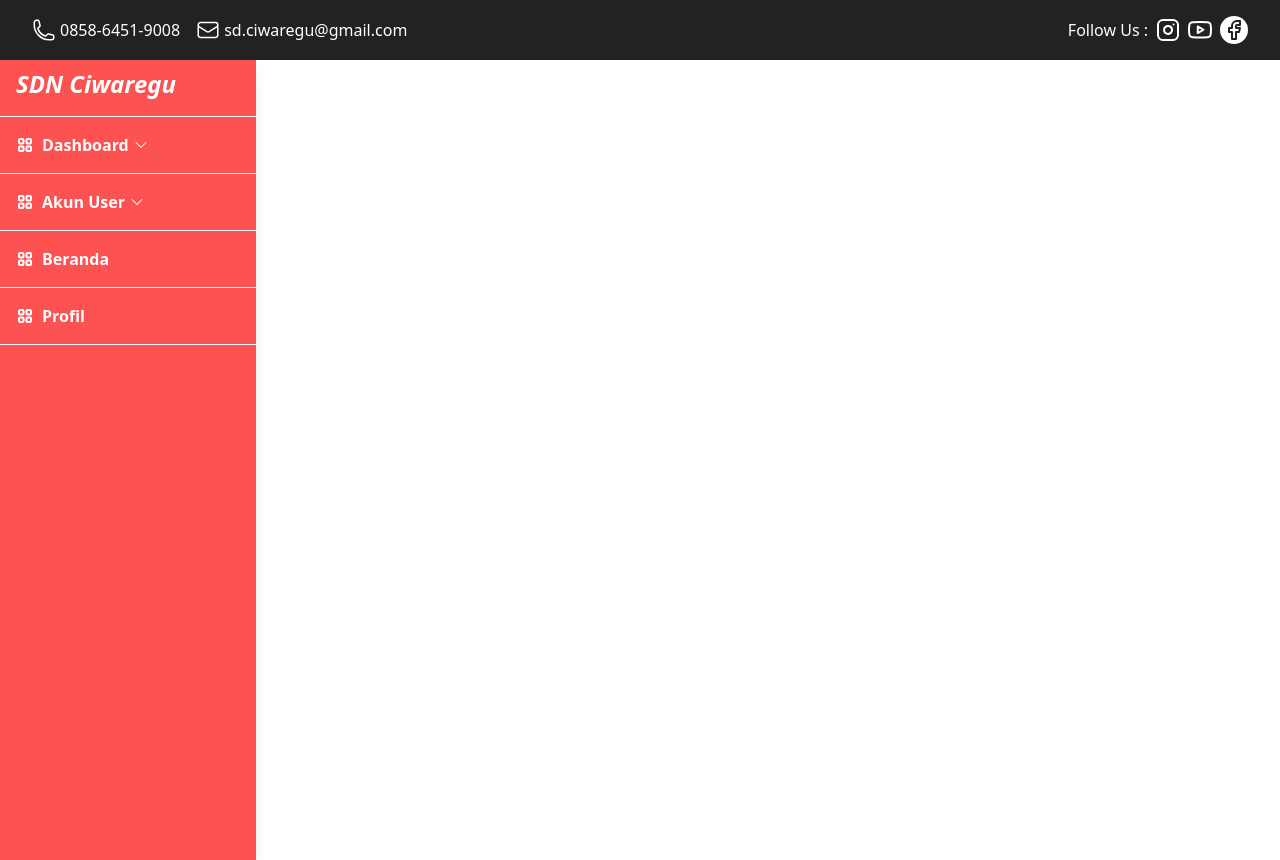
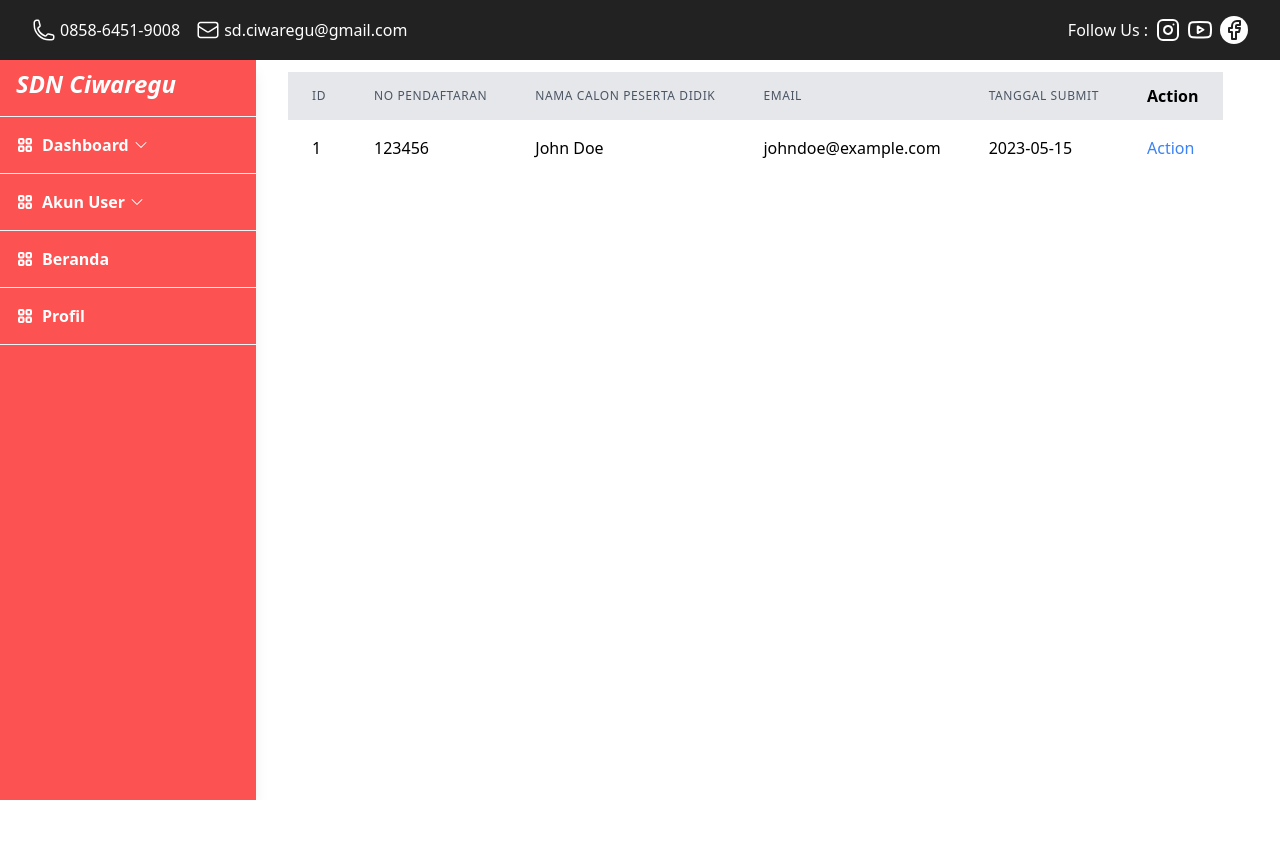
Before and after one commit to azarnuzy/sd-ciwaregu-1-fe, a Next.js app: page /admin/ppdb in a window 1280 px wide. After the commit the page ends 800 px from the top, so only its background shows below. Built offline with nearby package versions, Linux system fonts and the light colour scheme.

Commit message:
add table in admin hasil ppdb

```diff
--- a/src/components/Sidebar/index.jsx
+++ b/src/components/Sidebar/index.jsx
@@ -27,7 +27,7 @@ const Sidebar = () => {
         { title: 'List Gallery', url: 'admin/gallery' },
         { title: 'List Program Sekolah', url: 'admin/program' },
         { title: 'Statistik', url: 'admin/statistik' },
-        { title: 'Hasil PPDB', url: 'admin/hasil-ppdb' },
+        { title: 'Hasil PPDB', url: 'admin/ppdb' },
       ],
     },
     {
@@ -42,7 +42,7 @@ const Sidebar = () => {
   ]
 
   return (
-    <div className='w-64 bg-light-red text-white font-semibold shadow-lg h-screen'>
+    <div className='min-w-64 w-64 bg-light-red text-white font-semibold shadow-lg h-[calc(100vh-60px)]'>
       <Link
         href={'/'}
         className='px-4 my-2 w-full text-2xl font-bold italic inline-block'
--- a/src/layouts/AdminLayout.jsx
+++ b/src/layouts/AdminLayout.jsx
@@ -1,12 +1,24 @@
 import HeadComponent from '@/components/Head/HeadComponents'
 import Sidebar from '@/components/Sidebar'
-import React from 'react'
+import React, { useEffect, useState } from 'react'
 
-function AdminLayout() {
+function AdminLayout({ children }) {
+  const [isMounted, setIsMounted] = useState(false)
+
+  useEffect(() => {
+    setIsMounted(true)
+  }, [])
   return (
     <div className='flex w-full'>
       <HeadComponent />
       <Sidebar />
+      <main
+        className={`${
+          isMounted ? 'opacity-100' : 'opacity-0'
+        } py-3 px-8 w-auto`}
+      >
+        {children}
+      </main>
     </div>
   )
 }
--- a/src/pages/admin/ppdb/index.jsx
+++ b/src/pages/admin/ppdb/index.jsx
@@ -3,10 +3,63 @@ import AdminLayout from '@/layouts/AdminLayout'
 import React from 'react'
 
 function AdminPPDB() {
+  const data = [
+    {
+      id: 1,
+      noPendaftaran: '123456',
+      nama: 'John Doe',
+      email: 'johndoe@example.com',
+      tanggalSubmit: '2023-05-15',
+    },
+    // Add more data objects as needed
+  ]
   return (
     <>
       <SocialMedia />
-      <AdminLayout />
+      <AdminLayout>
+        <div className='overflow-hidden'>
+          <table className='min-w-full bg-white'>
+            <thead>
+              <tr>
+                <th className='px-6 py-3 bg-gray-200 text-left text-xs font-medium text-gray-600 uppercase tracking-wider'>
+                  ID
+                </th>
+                <th className='px-6 py-3 bg-gray-200 text-left text-xs font-medium text-gray-600 uppercase tracking-wider'>
+                  No Pendaftaran
+                </th>
+                <th className='px-6 py-3 bg-gray-200 text-left text-xs font-medium text-gray-600 uppercase tracking-wider'>
+                  Nama Calon Peserta Didik
+                </th>
+                <th className='px-6 py-3 bg-gray-200 text-left text-xs font-medium text-gray-600 uppercase tracking-wider'>
+                  Email
+                </th>
+                <th className='px-6 py-3 bg-gray-200 text-left text-xs font-medium text-gray-600 uppercase tracking-wider'>
+                  Tanggal Submit
+                </th>
+                <th className='px-6 py-3 bg-gray-200'>Action</th>
+              </tr>
+            </thead>
+            <tbody className='divide-y divide-gray-200'>
+              {data.map((item) => (
+                <tr key={item.id}>
+                  <td className='px-6 py-4 whitespace-nowrap'>{item.id}</td>
+                  <td className='px-6 py-4 whitespace-nowrap'>
+                    {item.noPendaftaran}
+                  </td>
+                  <td className='px-6 py-4 whitespace-nowrap'>{item.nama}</td>
+                  <td className='px-6 py-4 whitespace-nowrap'>{item.email}</td>
+                  <td className='px-6 py-4 whitespace-nowrap'>
+                    {item.tanggalSubmit}
+                  </td>
+                  <td className='px-6 py-4 whitespace-nowrap'>
+                    <button className='text-blue-500'>Action</button>
+                  </td>
+                </tr>
+              ))}
+            </tbody>
+          </table>
+        </div>
+      </AdminLayout>
     </>
   )
 }
```
